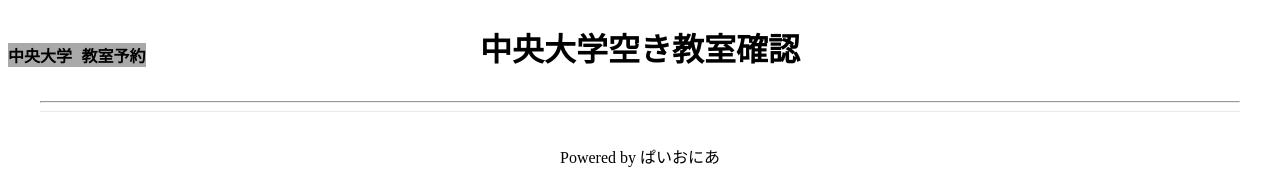
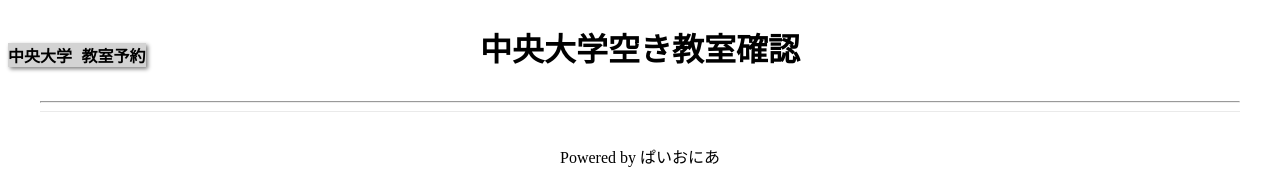
Before and after one commit to v-code-team-pioneer-inc/ccrs-frontend, a Next.js app: page / in a window 1280 px wide. Shown: the top 169 px of the page. Built offline with nearby package versions, Linux system fonts and the light colour scheme.

Commit message:
背景色変更

```diff
--- a/styles/common/Header.module.css
+++ b/styles/common/Header.module.css
@@ -1,7 +1,8 @@
 .header {
     position: fixed;
-    background-color: darkgray;
+    background-color: lightgrey;
     font-family: monospace;
     font-size: 16px;
+    box-shadow: 2px 2px 4px gray;
 
 }
```
